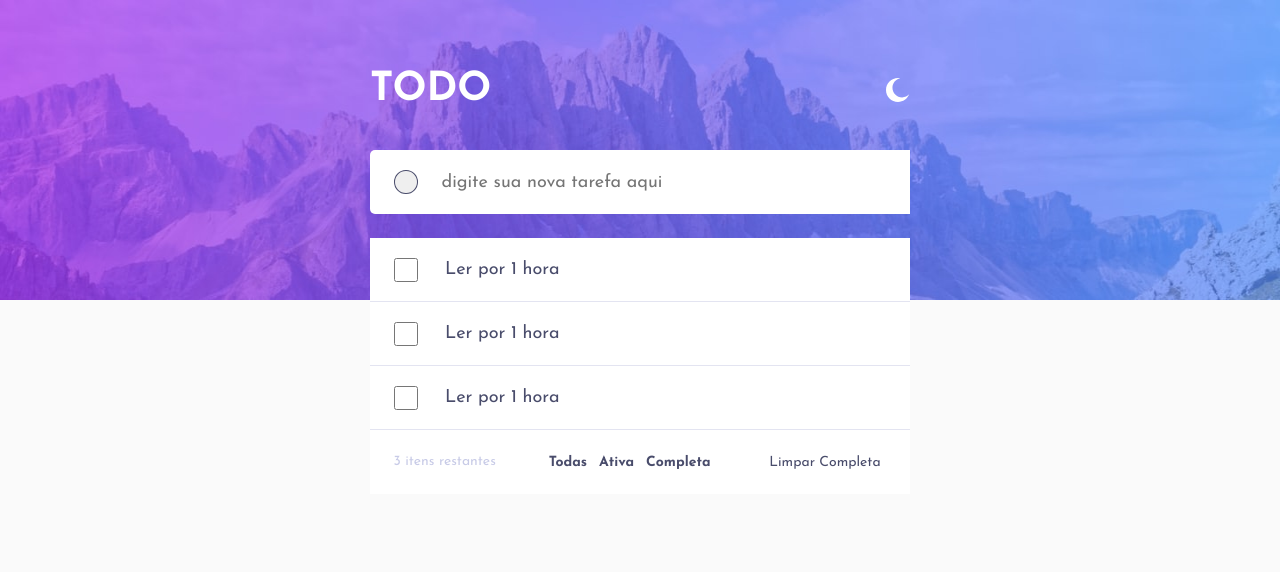
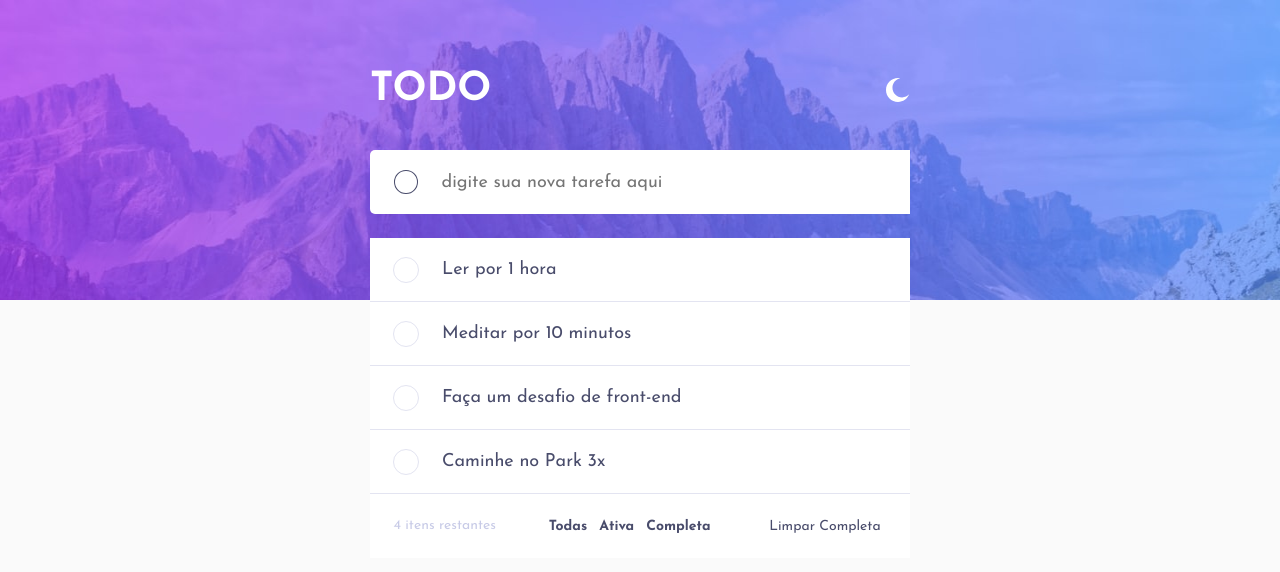
Before and after one commit to Arttutu/to-do, a React (Create React App) app: page / in a window 1280 px wide. Shown: the top 572 px of the page. Built offline with nearby package versions, Linux system fonts and the light colour scheme; the HTML template or start-up script is replaced by a standard one.

Commit message:
melhorando estilon do checkbox

```diff
--- a/src/Componentes/Commun/Context/tarefaContext.jsx
+++ b/src/Componentes/Commun/Context/tarefaContext.jsx
@@ -10,11 +10,15 @@ export const TarefaProvider = ({ children }) => {
       isComplete: false,
     },
     {
-      titulo: "Ler por 1 hora",
+      titulo: "Meditar por 10 minutos",
       isComplete: false,
     },
     {
-      titulo: "Ler por 1 hora",
+      titulo: "Faça um desafio de front-end",
+      isComplete: false,
+    },
+    {
+      titulo: "Caminhe no Park 3x",
       isComplete: false,
     },
   ])
--- a/src/Componentes/Tarefa/index.jsx
+++ b/src/Componentes/Tarefa/index.jsx
@@ -1,5 +1,5 @@
 import React, { useState } from "react"
-import { ContainerTarefa, InputTarefa } from "./style"
+import { CheckBoxCustom, ContainerTarefa } from "./style"
 import iconeX from "./assets/icon-cross.svg"
 
 import { useTarefaContex } from "../Commun/Context/tarefaContext"
@@ -11,13 +11,15 @@ export default function Tarefa({ item, index }) {
     <ContainerTarefa>
       <div>
         <label>
-          <InputTarefa
-            type="checkbox"
-            onChange={() => {
-              marcarCompleta(index)
-            }}
-          />
-
+          <CheckBoxCustom>
+            <input
+              type="checkbox"
+              onChange={() => {
+                marcarCompleta(index)
+              }}
+            />
+            <span />
+          </CheckBoxCustom>
           <span>{item}</span>
         </label>
       </div>
--- a/src/Componentes/Tarefa/style.jsx
+++ b/src/Componentes/Tarefa/style.jsx
@@ -1,10 +1,33 @@
 import styled from "styled-components"
-import { CorBranca, CorCinza, Font, corTexto } from "../Variaveis"
+import { CorCinza, Font } from "../Variaveis"
 
-export const InputTarefa = styled.input`
+export const CheckBoxCustom = styled.label`
+  position: relative;
+  display: inline-block;
   width: 24px;
   height: 24px;
   margin-left: 24px;
+  input[type="checkbox"] {
+    opacity: 0;
+    width: 0;
+    height: 0;
+  }
+  span {
+    position: absolute;
+    top: 50%;
+    left: 50%;
+    transform: translate(-50%, -50%);
+    width: 24px;
+    height: 24px;
+    border-radius: 50%;
+    border: 1px solid ${CorCinza};
+    transition: background-color 0.3s ease;
+  }
+  input[type="checkbox"]:checked + span {
+    background-image: url("./assets/icon-check.svg");
+
+    background-size: cover;
+  }
 `
 
 export const ContainerTarefa = styled.div`
--- a/src/Componentes/TarefaInput/style.jsx
+++ b/src/Componentes/TarefaInput/style.jsx
@@ -23,8 +23,8 @@ export const InputEnviar = styled.input`
   width: 24px;
   height: 24px;
   border-radius: 50%;
-  border: 1px solid ${(props) => props.theme.colors.corTexto};
-  ${(props) => props.theme.colors.corContainer};
+  border: 0.5px solid ${(props) => props.theme.colors.corTexto};
+  background-color: ${(props) => props.theme.colors.corContainer};
 `
 export const InputTexto = styled.input`
   border: none;
```
